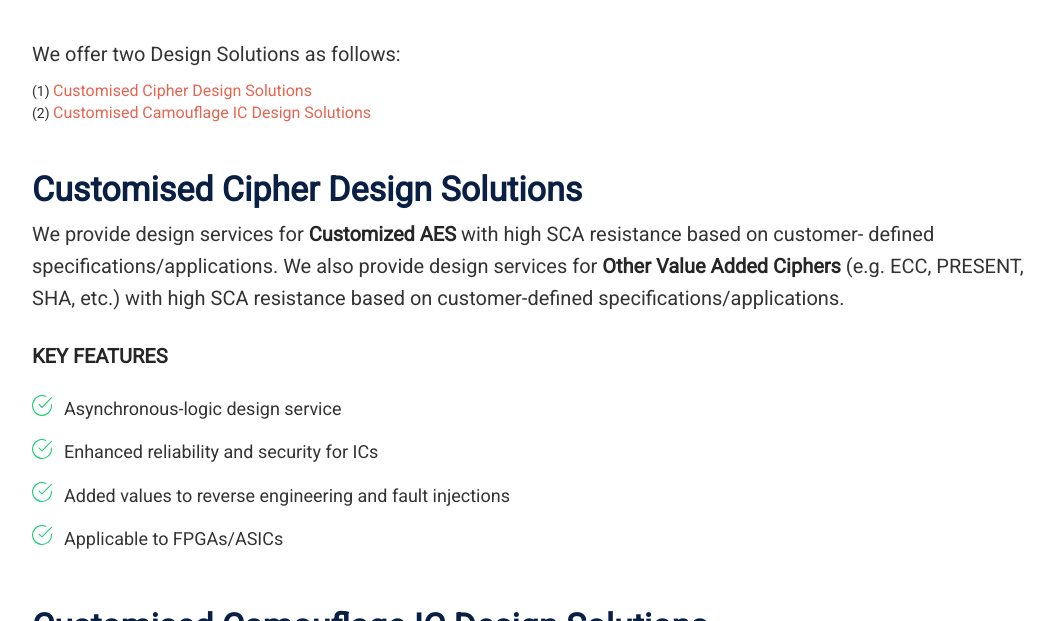
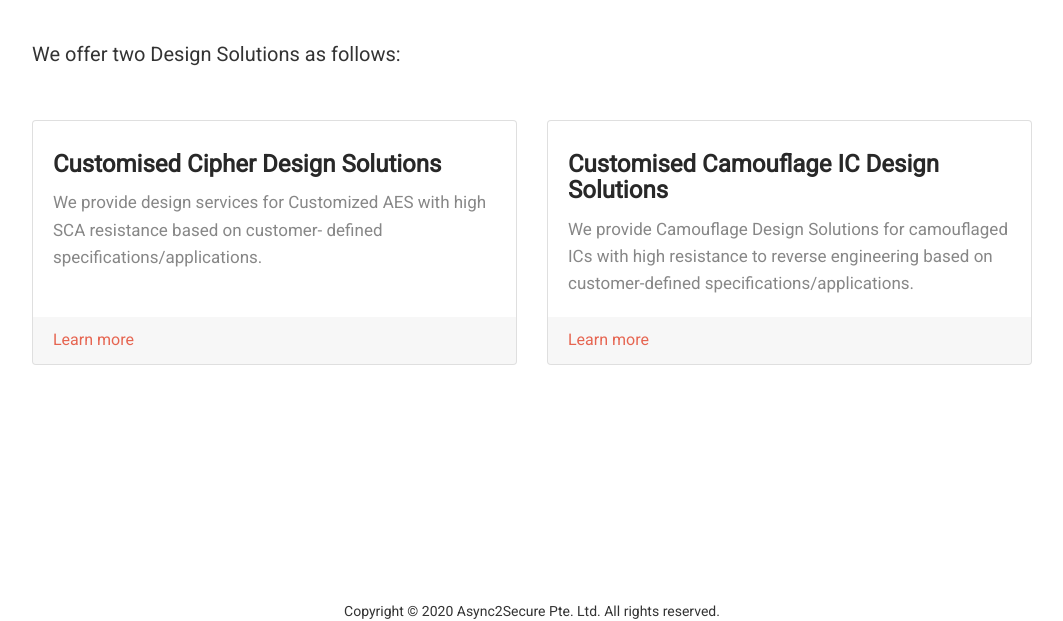
Before and after one commit to async2secure/async2secure.github.io, a Jekyll site: the page built from _pages/products/design_solution.md, in a window 1280 px wide and 900 px high, cut to the strip 279-900 px from the top of the window. Shown: the whole strip, without its empty margins (108-1171 px from the left). Built offline with Jekyll 4.4.1, drawn with Linux system fonts in a browser that asks for light colours; some web fonts are replaced; some of the changed text lies outside the part shown.

Commit message:
split and add more pages for design solutions

```diff
--- a/_pages/products/design_solution.md
+++ b/_pages/products/design_solution.md
@@ -10,70 +19,27 @@ permalink: /services/design
 </div>
 <br>
 <article class="new">
-   <a id="first"></a>
    <p>We offer two Design Solutions as follows:</p>
-   <ul style="list-style-type:none; padding-left: 0;">
-      <li>(1) <a class="link" href="#first">Customised Cipher Design Solutions</a></li>
-      <li>(2) <a class="link" href="#second">Customised Camouflage IC Design Solutions</a></li>
-   </ul>
    <br>
-   <h4> Customised Cipher Design Solutions</h4>
-   <p>We provide design services for <strong>Customized AES</strong> with high SCA resistance based on customer-
-      defined specifications/applications.
-      We also provide design services for <strong>Other Value Added Ciphers</strong> (e.g. ECC, PRESENT, SHA, etc.)
-      with high SCA resistance based on customer-defined specifications/applications.
-   </p>
    <br>
-   <p class="temp01_title">KEY FEATURES</p>
-   <div class="lnd_checks">
-      <div class="lnd_check_wrap">
-         <img class="check-icon" src="/assets/common/check.svg" width="55">
-         <p class="lnd_paragraph_02"> Asynchronous-logic design service</p>
+ <div class="card-deck">
+      <div class="card" style="min-width: 18rem; ">
+         <div class="card-body">
+            <h5 class="card-title">Customised Cipher Design Solutions</h5>
+            <p class="card-text">We provide design services for Customized AES with high SCA resistance based on customer- defined specifications/applications. </p>
+         </div>
+         <div class="card-footer border-0">
+            <a class="link" href="{{ site.baseurl }}{% link _pages/products/customised_cipher_design_solutions.md %}">Learn more</a>
+         </div>
       </div>
-      <div class="lnd_check_wrap">
-         <img class="check-icon" src="/assets/common/check.svg" width="55">
-         <p class="lnd_paragraph_02">Enhanced reliability and security for ICs</p>
-      </div>
-      <div class="lnd_check_wrap">
-         <img class="check-icon" src="/assets/common/check.svg" width="55">
-         <p class="lnd_paragraph_02"> Added values to reverse engineering and fault injections</p>
-      </div>
-      <div class="lnd_check_wrap">
-         <img class="check-icon" src="/assets/common/check.svg" width="55">
-         <p class="lnd_paragraph_02"> Applicable to FPGAs/ASICs</p>
-      </div>
-   </div>
-   <br>
-   <a id="second"></a>
-   <h4>Customised Camouflage IC Design Solutions</h4>
-   <p>We provide <strong>Camouflage Design Solutions</strong> for camouflaged ICs with high resistance to reverse
-      engineering based on customer-defined specifications/applications.
-   </p>
-   <p class="temp01_title">KEY FEATURES</p>
-   <div class="lnd_checks">
-      <div class="lnd_check_wrap">
-         <img class="check-icon" src="/assets/common/check.svg" width="55">
-         <p class="lnd_paragraph_02"> Invulnerable against IC delayering</p>
-      </div>
-      <div class="lnd_check_wrap">
-         <img class="check-icon" src="/assets/common/check.svg" width="55">
-         <p class="lnd_paragraph_02">Invulnerable against extraction of IC netlist</p>
-      </div>
-      <div class="lnd_check_wrap">
-         <img class="check-icon" src="/assets/common/check.svg" width="55">
-         <p class="lnd_paragraph_02"> Short duration of deliverables</p>
-      </div>
-      <div class="lnd_check_wrap">
-         <img class="check-icon" src="/assets/common/check.svg" width="55">
-         <p class="lnd_paragraph_02"> Patent-pending camouflage cell technology</p>
-      </div>
-      <div class="lnd_check_wrap">
-         <img class="check-icon" src="/assets/common/check.svg" width="55">
-         <p class="lnd_paragraph_02"> Comprehensive analysis report</p>
-      </div>
-      <div class="lnd_check_wrap">
-         <img class="check-icon" src="/assets/common/check.svg" width="55">
-         <p class="lnd_paragraph_02"> Technical consultation</p>
+      <div class="card" style="min-width: 18rem; ">
+         <div class="card-body">
+            <h5 class="card-title"> Customised Camouflage IC Design Solutions</h5>
+            <p class="card-text">We provide Camouflage Design Solutions for camouflaged ICs with high resistance to reverse engineering based on customer-defined specifications/applications.</p>
+         </div>
+         <div class="card-footer border-0">
+            <a class="link" href="{{ site.baseurl }}{% link _pages/products/customised_camouflage_ic_design_solutions.md %}">Learn more</a>
+         </div>
       </div>
    </div>
 </article>
```
Also changed, not shown: other parts of _pages/products/design_solution.md (+9 -0 lines), _pages/products/customised_camouflage_ic_design_solutions.md (added, +52 -0 lines), _pages/products/customised_cipher_design_solutions.md (added, +49 -0 lines).
